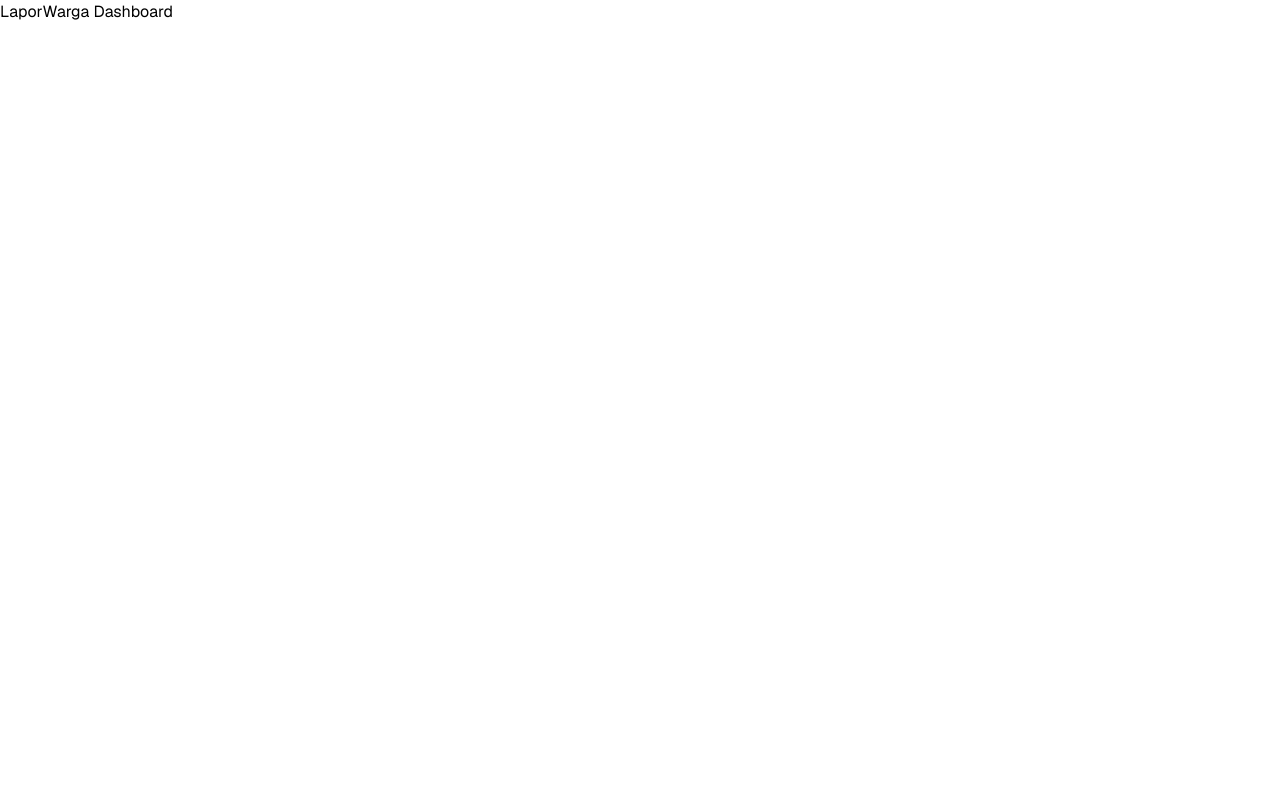
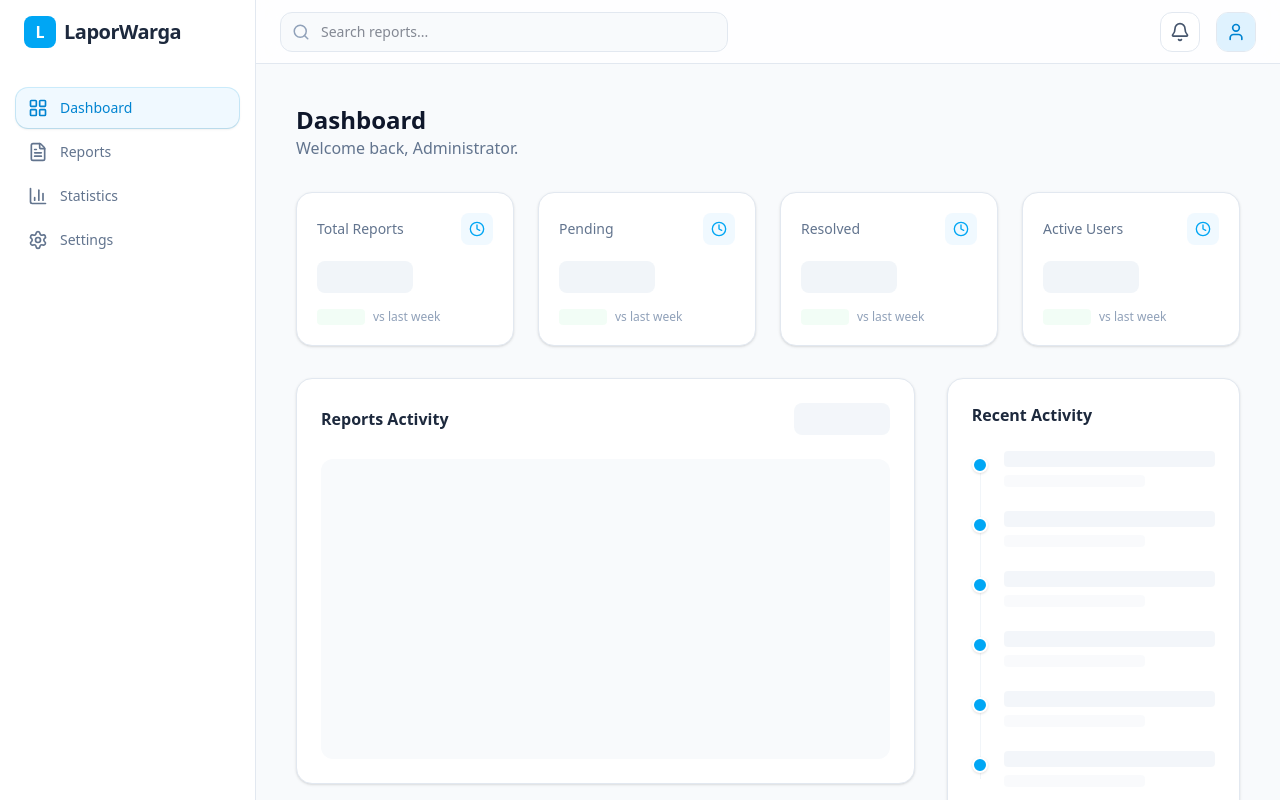
Before and after one commit to rafimaliki/laporwarga-dashboard, a React (Vite) app: page / in a window 1280 px wide. Shown: the top 800 px of the page. Built offline with nearby package versions, Linux system fonts and the light colour scheme.

Commit message:
feat: widget skeleton

```diff
--- a/package.json
+++ b/package.json
@@ -15,7 +15,7 @@
     "@tanstack/react-router-devtools": "^1.132.0",
     "@tanstack/router-plugin": "^1.132.0",
     "axios": "^1.13.2",
-    "lucide-react": "^0.545.0",
+    "lucide-react": "^0.562.0",
     "react": "^19.2.0",
     "react-dom": "^19.2.0",
     "tailwindcss": "^4.0.6"
--- /dev/null
+++ b/src/components/layout/sidebar.tsx
@@ -0,0 +1,48 @@
+import { LayoutGrid, FileText, BarChart3, Settings } from "lucide-react";
+
+export default function Sidebar() {
+  return (
+    <aside className="fixed left-0 top-0 hidden h-full w-64 border-r border-slate-200 bg-white lg:block">
+      <div className="flex h-16 items-center px-6">
+        <div className="flex items-center gap-2">
+          <div className="h-8 w-8 rounded-lg bg-sky-500 flex items-center justify-center text-white font-bold">
+            L
+          </div>
+          <span className="text-xl font-bold tracking-tight text-slate-800">
+            LaporWarga
+          </span>
+        </div>
+      </div>
+
+      <nav className="mt-6 px-4 space-y-1">
+        <SidebarItem icon={<LayoutGrid size={20} />} label="Dashboard" active />
+        <SidebarItem icon={<FileText size={20} />} label="Reports" />
+        <SidebarItem icon={<BarChart3 size={20} />} label="Statistics" />
+        <SidebarItem icon={<Settings size={20} />} label="Settings" />
+      </nav>
+    </aside>
+  );
+}
+
+function SidebarItem({
+  icon,
+  label,
+  active = false,
+}: {
+  icon: React.ReactNode;
+  label: string;
+  active?: boolean;
+}) {
+  return (
+    <div
+      className={`flex items-center gap-3 rounded-xl px-3 py-2.5 text-sm font-medium transition-all cursor-pointer ${
+        active
+          ? "bg-sky-50 text-sky-600 shadow-sm ring-1 ring-sky-500/20"
+          : "text-slate-500 hover:bg-slate-50 hover:text-slate-900"
+      }`}
+    >
+      {icon}
+      <span>{label}</span>
+    </div>
+  );
+}
--- /dev/null
+++ b/src/components/layout/topbar.tsx
@@ -0,0 +1,30 @@
+import { Search, Bell, User } from "lucide-react";
+
+export default function TopBar() {
+  return (
+    <header className="sticky top-0 z-10 flex h-16 items-center justify-between border-b border-slate-200 bg-white/80 px-6 backdrop-blur-md">
+      <div className="relative w-full max-w-md">
+        <Search
+          className="absolute left-3 top-1/2 -translate-y-1/2 text-slate-400"
+          size={18}
+        />
+        <input
+          type="text"
+          placeholder="Search reports..."
+          className="h-10 w-full rounded-xl border border-slate-200 bg-slate-50 pl-10 pr-4 text-sm focus:border-sky-500 focus:outline-none focus:ring-2 focus:ring-sky-500/10"
+        />
+      </div>
+
+      <div className="flex items-center gap-4">
+        <button className="flex h-10 w-10 items-center justify-center rounded-xl border border-slate-200 bg-white text-slate-600 hover:bg-slate-50">
+          <Bell size={20} />
+        </button>
+        <div className="h-10 w-10 overflow-hidden rounded-xl border border-slate-200 bg-slate-100">
+          <div className="flex h-full w-full items-center justify-center bg-sky-100 text-sky-600">
+            <User size={20} />
+          </div>
+        </div>
+      </div>
+    </header>
+  );
+}
--- /dev/null
+++ b/src/components/ui/page-header.tsx
@@ -0,0 +1,14 @@
+interface PageHeaderProps {
+  title: string;
+}
+
+export default function PageHeader({ title }: PageHeaderProps) {
+  return (
+    <div className="flex items-center justify-between">
+      <div>
+        <h1 className="text-2xl font-bold text-slate-900">{title}</h1>
+        <p className="text-slate-500">Welcome back, Administrator.</p>
+      </div>
+    </div>
+  );
+}
--- /dev/null
+++ b/src/components/widget/recent-activity.tsx
@@ -0,0 +1,16 @@
+export default function RecentActivity() {
+  return (
+    <section className="rounded-2xl border border-slate-200 bg-white p-6 shadow-sm">
+      <h3 className="mb-6 font-semibold text-slate-800">Recent Activity</h3>
+      <div className="space-y-6 relative before:absolute before:left-2 before:top-2 before:bottom-2 before:w-px before:bg-slate-100">
+        {[...Array(6)].map((_, i) => (
+          <div key={i} className="relative pl-8 space-y-2">
+            <div className="absolute left-0 top-1.5 h-4 w-4 rounded-full border-2 border-white bg-sky-500 shadow-sm" />
+            <div className="h-4 w-full rounded bg-slate-100 animate-pulse" />
+            <div className="h-3 w-2/3 rounded bg-slate-50 animate-pulse" />
+          </div>
+        ))}
+      </div>
+    </section>
+  );
+}
--- /dev/null
+++ b/src/components/widget/recent-reports.tsx
@@ -0,0 +1,26 @@
+export default function RecentReports() {
+  return (
+    <section className="rounded-2xl border border-slate-200 bg-white shadow-sm overflow-hidden">
+      <div className="p-6 border-b border-slate-100">
+        <h3 className="font-semibold text-slate-800">Recent Reports</h3>
+      </div>
+      <div className="divide-y divide-slate-100">
+        {[...Array(5)].map((_, i) => (
+          <div
+            key={i}
+            className="flex items-center justify-between p-4 hover:bg-slate-50 transition-colors"
+          >
+            <div className="flex items-center gap-4">
+              <div className="h-10 w-10 rounded-xl bg-slate-100 animate-shimmer" />
+              <div className="space-y-2">
+                <div className="h-4 w-48 rounded bg-slate-200 animate-pulse" />
+                <div className="h-3 w-32 rounded bg-slate-100 animate-pulse" />
+              </div>
+            </div>
+            <div className="h-6 w-20 rounded-full bg-slate-100 animate-shimmer" />
+          </div>
+        ))}
+      </div>
+    </section>
+  );
+}
--- /dev/null
+++ b/src/components/widget/reports-activity.tsx
@@ -0,0 +1,11 @@
+export default function ReportsActivity() {
+  return (
+    <section className="rounded-2xl border border-slate-200 bg-white p-6 shadow-sm">
+      <div className="mb-6 flex items-center justify-between">
+        <h3 className="font-semibold text-slate-800">Reports Activity</h3>
+        <div className="h-8 w-24 rounded-lg bg-slate-100 animate-pulse" />
+      </div>
+      <div className="h-[300px] w-full rounded-xl bg-slate-50 animate-shimmer" />
+    </section>
+  );
+}
--- /dev/null
+++ b/src/components/widget/stats-overview.tsx
@@ -0,0 +1,30 @@
+import { Clock } from "lucide-react";
+
+export default function StatsOverview() {
+  return (
+    <div className="grid grid-cols-1 gap-6 sm:grid-cols-2 lg:grid-cols-4">
+      <StatCard label="Total Reports" />
+      <StatCard label="Pending" />
+      <StatCard label="Resolved" />
+      <StatCard label="Active Users" />
+    </div>
+  );
+}
+
+function StatCard({ label }: { label: string }) {
+  return (
+    <div className="rounded-2xl border border-slate-200 bg-white p-5 shadow-sm transition-all hover:shadow-md">
+      <div className="mb-4 flex items-center justify-between">
+        <span className="text-sm font-medium text-slate-500">{label}</span>
+        <div className="h-8 w-8 rounded-lg bg-sky-50 flex items-center justify-center text-sky-500">
+          <Clock size={16} />
+        </div>
+      </div>
+      <div className="h-8 w-24 rounded-lg bg-slate-100 animate-shimmer" />
+      <div className="mt-4 flex items-center gap-2">
+        <div className="h-4 w-12 rounded bg-green-50 animate-pulse" />
+        <span className="text-xs text-slate-400">vs last week</span>
+      </div>
+    </div>
+  );
+}
--- a/src/routes/index.tsx
+++ b/src/routes/index.tsx
@@ -1,9 +1,38 @@
 import { createFileRoute } from "@tanstack/react-router";
+
+import Sidebar from "@/components/layout/sidebar";
+import TopBar from "@/components/layout/topbar";
+import StatsOverview from "@/components/widget/stats-overview";
+import ReportsActivity from "@/components/widget/reports-activity";
+import RecentReports from "@/components/widget/recent-reports";
+import RecentActivity from "@/components/widget/recent-activity";
+import PageHeader from "@/components/ui/page-header";
 
 export const Route = createFileRoute("/")({
   component: RouteComponent,
 });
 
 function RouteComponent() {
-  return <div>LaporWarga Dashboard</div>;
+  return (
+    <div className="flex min-h-screen bg-slate-50 font-sans text-slate-900">
+      <Sidebar />
+      <main className="flex-1 lg:ml-64">
+        <TopBar />
+
+        <div className="p-6 lg:p-10 max-w-7xl mx-auto space-y-8">
+          <PageHeader title="Dashboard" />
+          <StatsOverview />
+
+          <div className="grid grid-cols-1 gap-8 lg:grid-cols-3">
+            <div className="lg:col-span-2 space-y-8">
+              <ReportsActivity />
+              <RecentReports />
+            </div>
+
+            <RecentActivity />
+          </div>
+        </div>
+      </main>
+    </div>
+  );
 }
--- a/src/styles.css
+++ b/src/styles.css
@@ -1,5 +1,28 @@
 @import url("https://fonts.googleapis.com/css2?family=Geist:wght@400;500;600;700&display=swap");
 @import "tailwindcss";
+
+:root {
+  --background: oklch(0.99 0.005 240);
+  --foreground: oklch(0.25 0.02 240);
+  --card: oklch(1 0 0);
+  --card-foreground: oklch(0.25 0.02 240);
+  --popover: oklch(1 0 0);
+  --popover-foreground: oklch(0.25 0.02 240);
+  --primary: oklch(0.65 0.15 240); /* Sky Blue */
+  --primary-foreground: oklch(0.99 0.01 240);
+  --secondary: oklch(0.95 0.02 240);
+  --secondary-foreground: oklch(0.25 0.02 240);
+  --muted: oklch(0.96 0.01 240);
+  --muted-foreground: oklch(0.5 0.02 240);
+  --accent: oklch(0.94 0.03 240);
+  --accent-foreground: oklch(0.25 0.02 240);
+  --destructive: oklch(0.6 0.18 25);
+  --destructive-foreground: oklch(0.98 0.01 25);
+  --border: oklch(0.92 0.01 240);
+  --input: oklch(0.92 0.01 240);
+  --ring: oklch(0.65 0.15 240 / 0.5);
+  --radius: 0.75rem;
+}
 
 @layer base {
   html {
```
Also changed, not shown: 1 other file (tests, documents, lock files or other folders).
